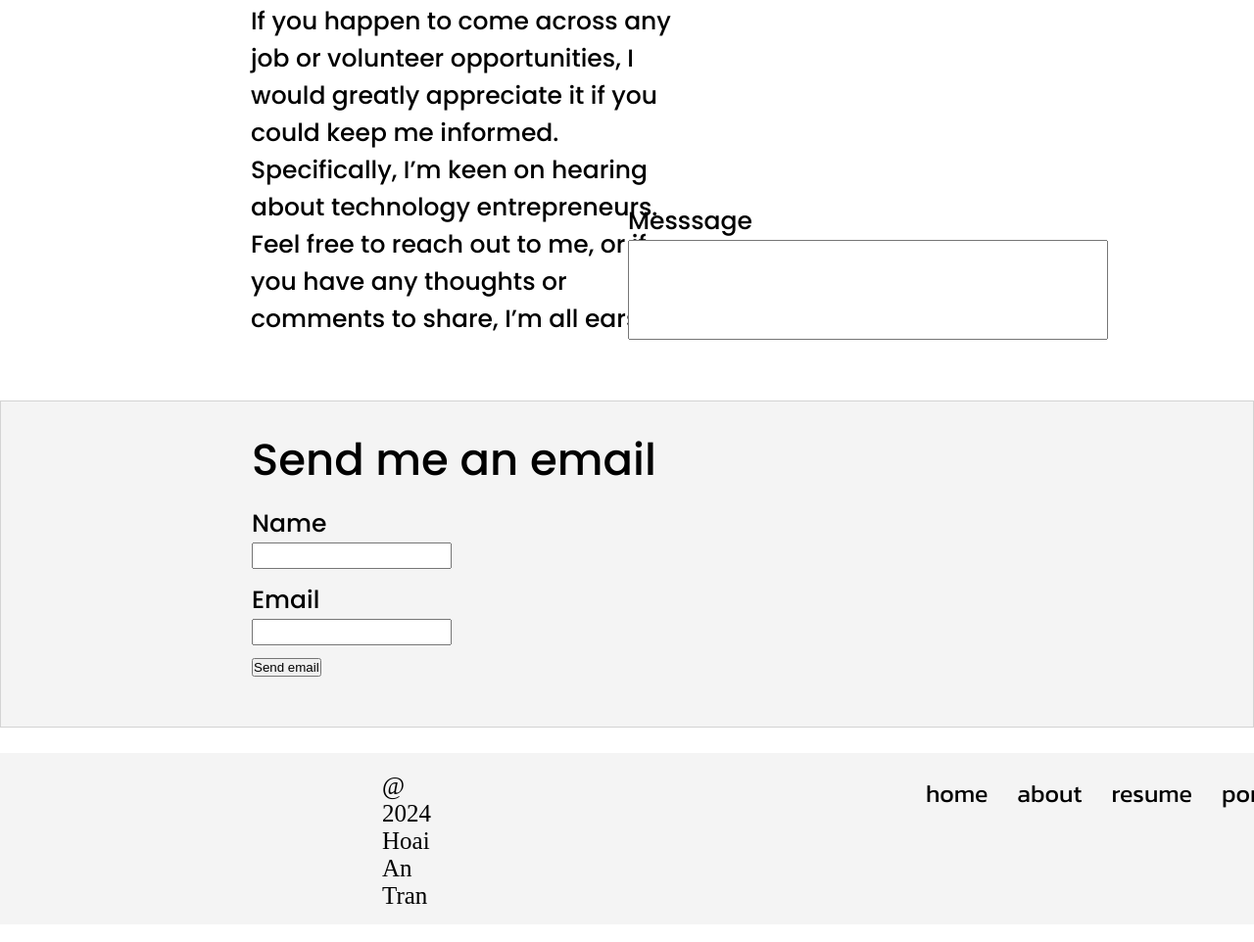
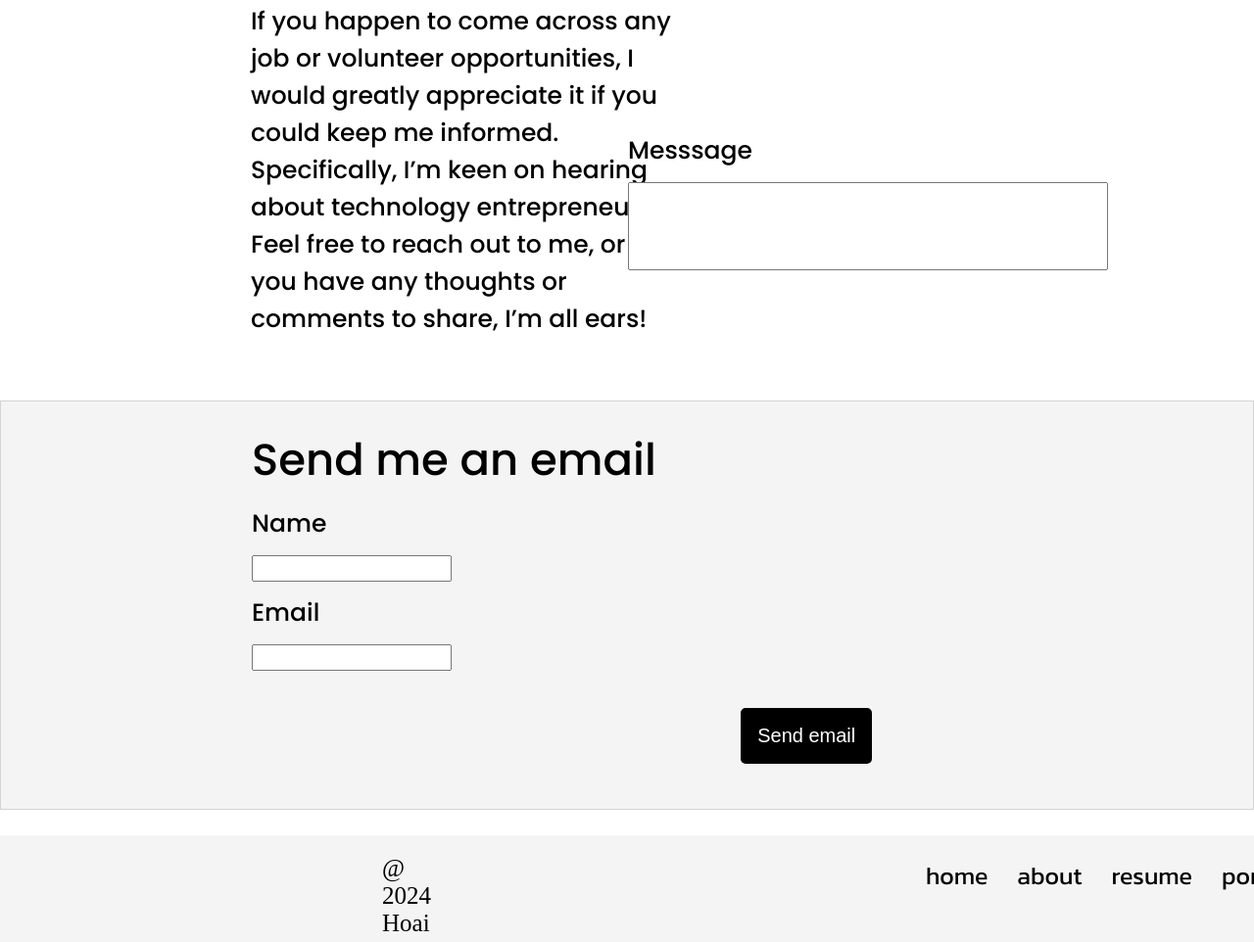
Before and after one commit to HoaiAnT/portfolio-website, a plain HTML site: page contact.html in a window 1280 px wide. Shown: the part 392-1354 px from the top of the page at 98% size. Drawn offline with Linux system fonts and the light colour scheme.

Commit message:
contact almost done

```diff
--- a/contact.css
+++ b/contact.css
@@ -165,11 +165,25 @@ h1{
 }
 .contactmessage{
     position: absolute;
-    top:46.8vw;
+    top:41.2vw;
     margin-left: 30vw;
 }
 .contactmessage input{
     width:165%;
-    height:8vw;
+    height:7vw;
 
 }
+.contact h3{
+    margin-bottom: 1vw;;
+}
+.button  input{
+    background-color: black;
+    border-style: solid;
+    border-radius: 5px;
+    color:white;
+    padding:15px;
+    font-size: 20px;
+    margin-top: 2vw;
+    margin-left: 39vw;;
+    margin-bottom: -2vw;;
+}
--- a/contact.html
+++ b/contact.html
@@ -46,7 +46,9 @@
                 </section>
             </div>
        </section>
-        <input class="button" type="submit" value="Send email">
+       <section class="button">
+            <input type="submit" value="Send email">
+       </section>
     </div>
     <section>
         <a href="#top" class="arrow"><img src="homw/arrown.png"  ></a>
```
